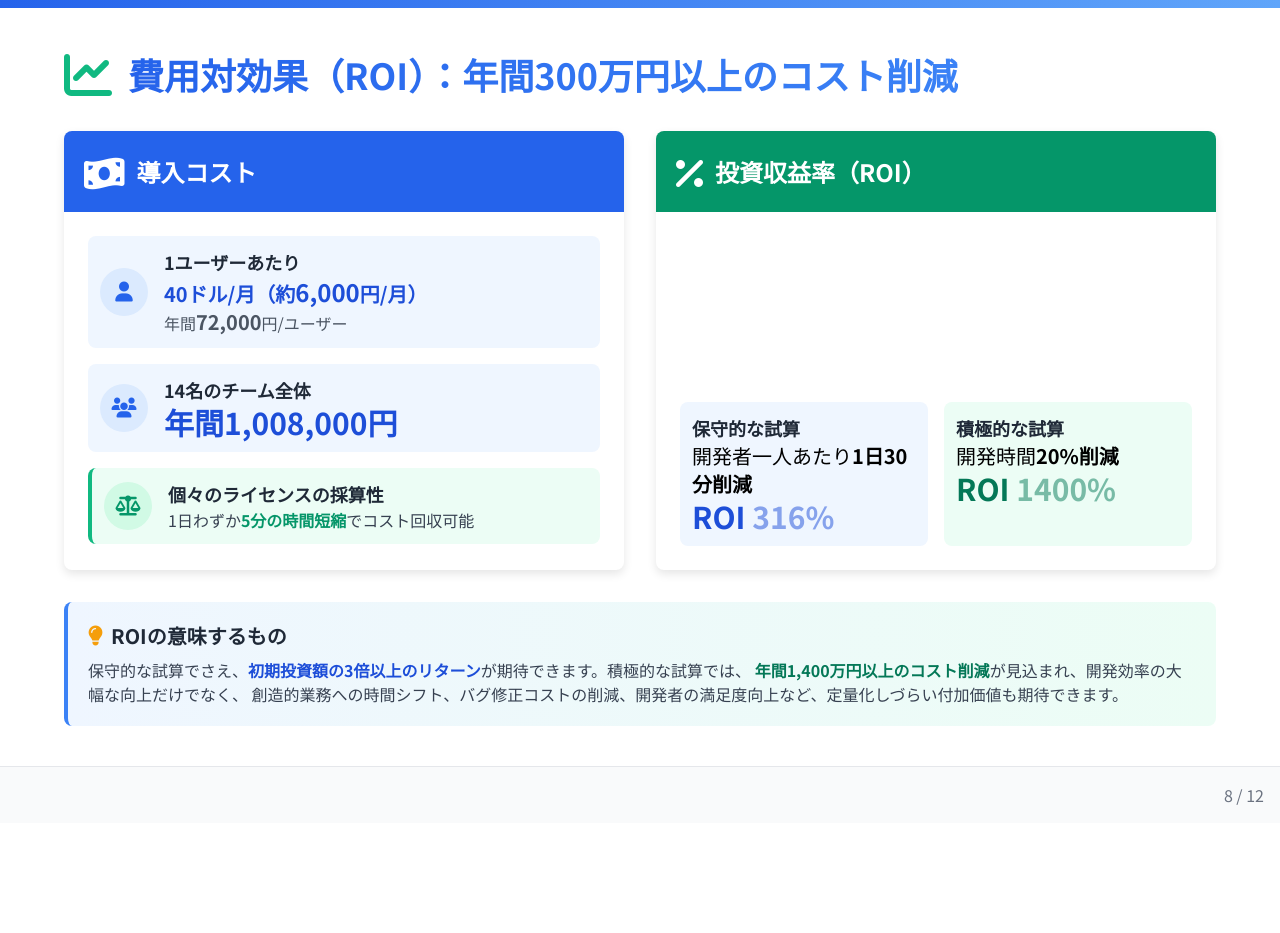
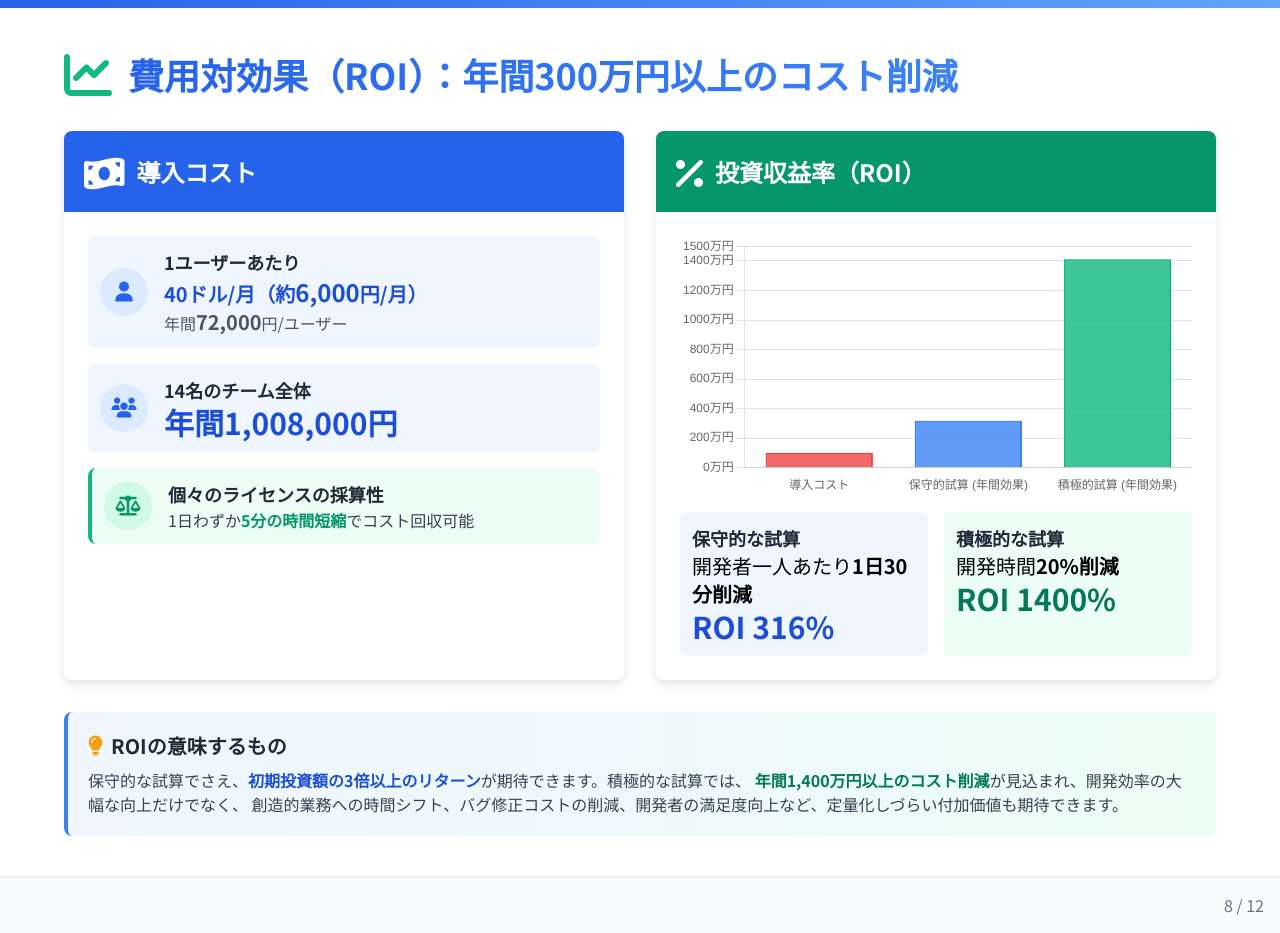
Before and after one commit to ShogoKumazaki/cursor-implementation-qa, a plain HTML site: page スライド/8.html in a window 1280 px wide. Before the commit the page ends 823 px from the top, so only its background shows below. Drawn offline with nearby package versions, Linux system fonts and the light colour scheme.

Commit message:
Added ROI chart configuration with dynamic data visualization in HTML. Refined CSS animations and improved code structure for better maintainability.

```diff
--- a/スライド/8.html
+++ b/スライド/8.html
@@ -42,17 +42,14 @@
         .roi-highlight {
             animation: pulse 2s infinite;
         }
-        50% { transform: scale(1.05); }
+        @keyframes pulse {
+            0% { transform: scale(1); }
+            50% { transform: scale(1.05); }
             100% { transform: scale(1); }
         }
         .number-counter {
             display: inline-block;
             font-weight: bold;
-        }
-        to {
-                opacity: 1;
-                transform: translateY(0);
-            }
         }
         .chart-container {
             height: 260px;
@@ -178,6 +175,74 @@
         </div>
     </div>
 
+    <script>
+        // ROI Chart Configuration
+        document.addEventListener('DOMContentLoaded', function() {
+            const ctx = document.getElementById('roiChart').getContext('2d');
 
+            new Chart(ctx, {
+                type: 'bar',
+                data: {
+                    labels: ['導入コスト', '保守的試算\n(年間効果)', '積極的試算\n(年間効果)'],
+                    datasets: [{
+                        label: '金額（万円）',
+                        data: [101, 318, 1411], // 101万円（導入コスト）, 318万円（保守的）, 1411万円（積極的）
+                        backgroundColor: [
+                            'rgba(239, 68, 68, 0.8)',   // 赤（コスト）
+                            'rgba(59, 130, 246, 0.8)',  // 青（保守的）
+                            'rgba(16, 185, 129, 0.8)'   // 緑（積極的）
+                        ],
+                        borderColor: [
+                            'rgba(239, 68, 68, 1)',
+                            'rgba(59, 130, 246, 1)',
+                            'rgba(16, 185, 129, 1)'
+                        ],
+                        borderWidth: 2
+                    }]
+                },
+                options: {
+                    responsive: true,
+                    maintainAspectRatio: false,
+                    plugins: {
+                        legend: {
+                            display: false
+                        },
+                        tooltip: {
+                            callbacks: {
+                                label: function(context) {
+                                    if (context.dataIndex === 0) {
+                                        return '導入コスト: ' + context.parsed.y + '万円';
+                                    } else if (context.dataIndex === 1) {
+                                        return '年間効果: ' + context.parsed.y + '万円 (ROI: 316%)';
+                                    } else {
+                                        return '年間効果: ' + context.parsed.y + '万円 (ROI: 1400%)';
+                                    }
+                                }
+                            }
+                        }
+                    },
+                    scales: {
+                        y: {
+                            beginAtZero: true,
+                            max: 1500,
+                            ticks: {
+                                callback: function(value) {
+                                    return value + '万円';
+                                }
+                            },
+                            grid: {
+                                color: 'rgba(0, 0, 0, 0.1)'
+                            }
+                        },
+                        x: {
+                            grid: {
+                                display: false
+                            }
+                        }
+                    }
+                }
+            });
+        });
+    </script>
 </body>
 </html>
```
